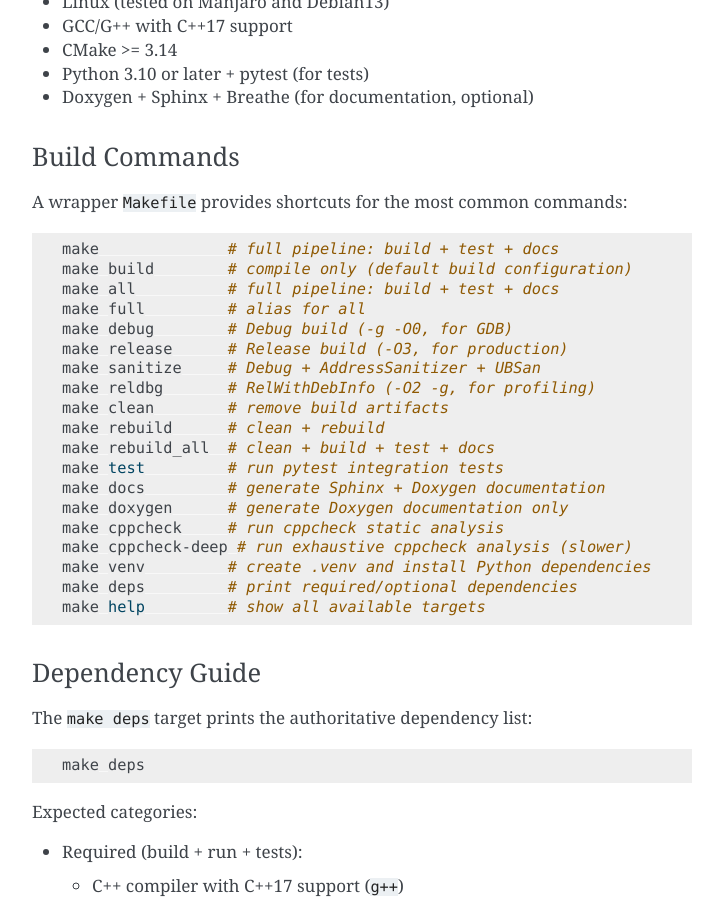
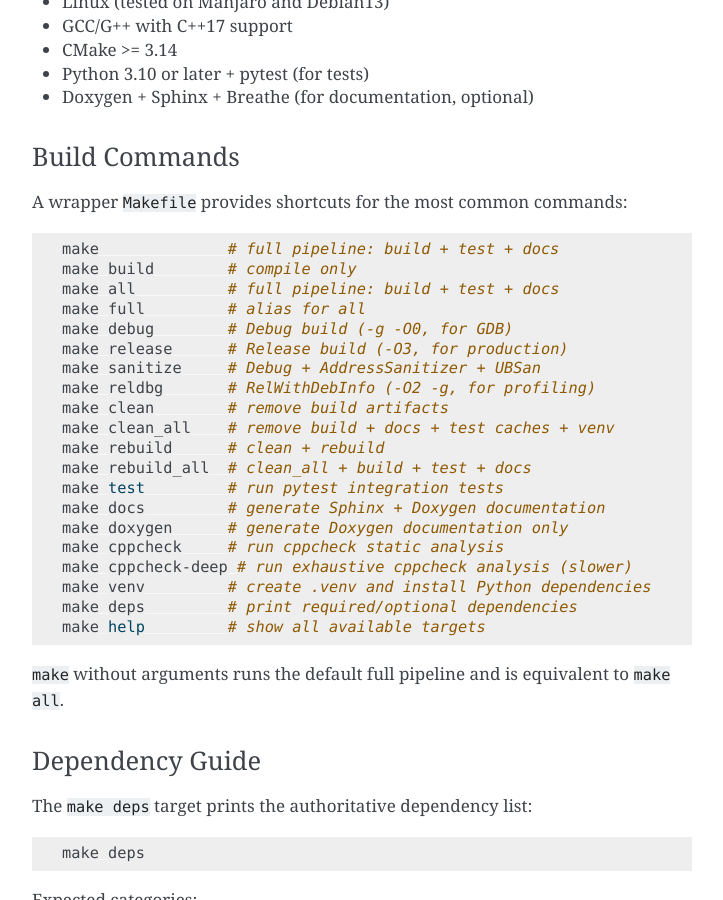
Before and after one commit to AtanasRusevPros/linProj, a Sphinx documentation site: the page built from docs/sphinx/overview.md, in a window 1280 px wide and 900 px high, scrolled down 1881 px. Shown: the whole window, without its empty margins (388-1111 px from the left). Built offline with Sphinx 7.4.7, drawn with Linux system fonts in a browser that asks for light colours.

Commit message:
Even more final final clean, build and other targets end updates.

````diff
--- a/README.md
+++ b/README.md
@@ -72,7 +72,7 @@ A wrapper `Makefile` provides shortcuts for the most common commands:
 
 ```bash
 make              # full pipeline: build + test + docs
-make build        # compile only (default build configuration)
+make build        # compile only
 make all          # full pipeline: build + test + docs
 make full         # alias for all
 make debug        # Debug build (-g -O0, for GDB)
@@ -80,8 +80,9 @@ make release      # Release build (-O3, for production)
 make sanitize     # Debug + AddressSanitizer + UBSan
 make reldbg       # RelWithDebInfo (-O2 -g, for profiling)
 make clean        # remove build artifacts
+make clean_all    # remove build + docs + test caches + venv
 make rebuild      # clean + rebuild
-make rebuild_all  # clean + build + test + docs
+make rebuild_all  # clean_all + build + test + docs
 make test         # run pytest integration tests
 make docs         # generate Sphinx + Doxygen documentation
 make doxygen      # generate Doxygen documentation only
@@ -91,6 +92,9 @@ make venv         # create .venv and install Python dependencies
 make deps         # print required/optional dependencies
 make help         # show all available targets
 ```
+
+`make` without arguments runs the default full pipeline and is equivalent to
+`make all`.
 
 ### Dependency Guide
 
--- a/docs/sphinx/build_and_run.rst
+++ b/docs/sphinx/build_and_run.rst
@@ -5,6 +5,7 @@ Build flow:
 
 .. code-block:: bash
 
+   make
    make build
 
 Primary binaries:
@@ -16,9 +17,11 @@ Primary binaries:
 
 Useful make targets:
 
+- ``make``: default action (same as ``make all``).
 - ``make build``: compile only.
 - ``make all`` / ``make full``: run build + test + docs.
-- ``make rebuild_all``: clean + build + test + docs.
+- ``make clean_all``: remove build + docs + test caches + venv.
+- ``make rebuild_all``: clean_all + build + test + docs.
 - ``make help``: print all targets.
 - ``make deps``: print dependency guide.
 - ``make test``: run pytest integration suites.
--- a/docs/sphinx/testing.rst
+++ b/docs/sphinx/testing.rst
@@ -17,6 +17,7 @@ Target model:
 - ``make build`` compiles binaries only.
 - ``make test`` runs tests only.
 - ``make docs`` builds docs only.
+- ``make clean_all`` removes generated build/test/docs artifacts.
 - ``make all`` / ``make full`` run build + test + docs.
 
 Important preconditions:
````
Also changed, not shown: 1 other file.
